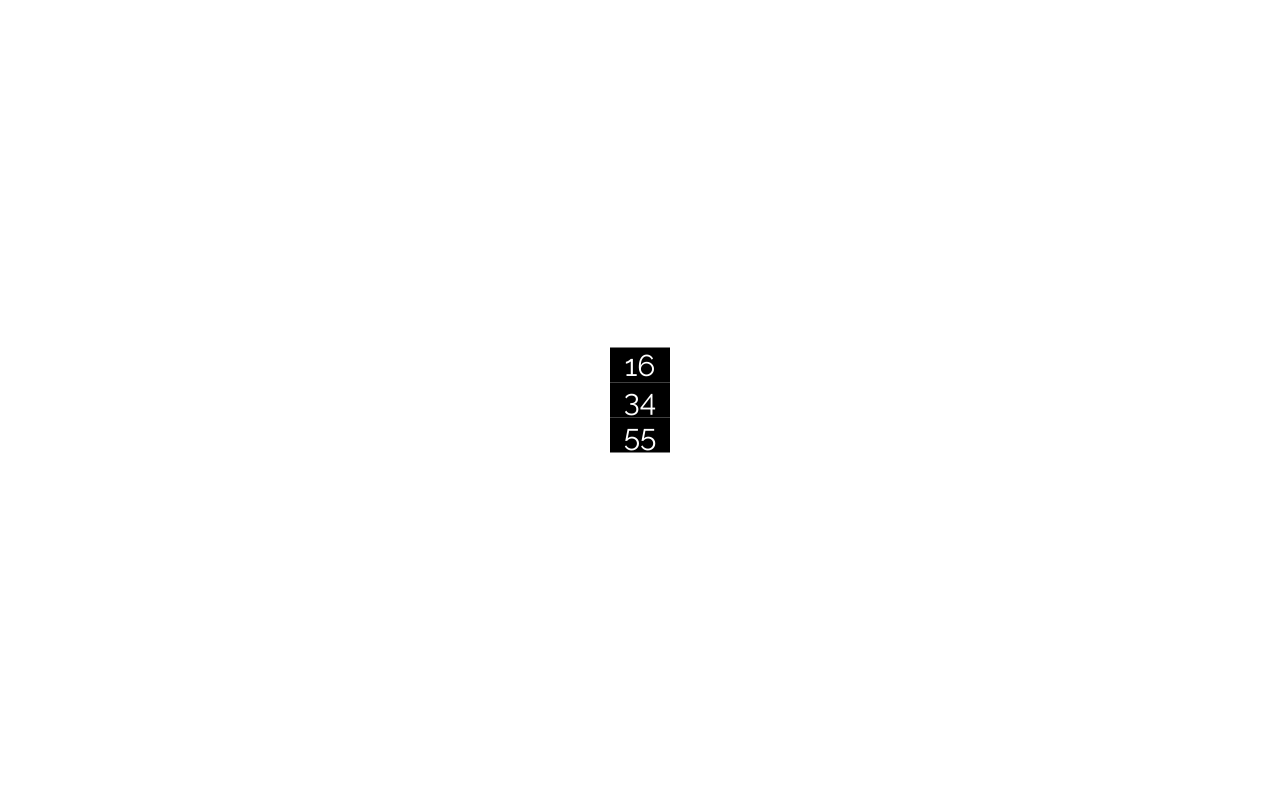
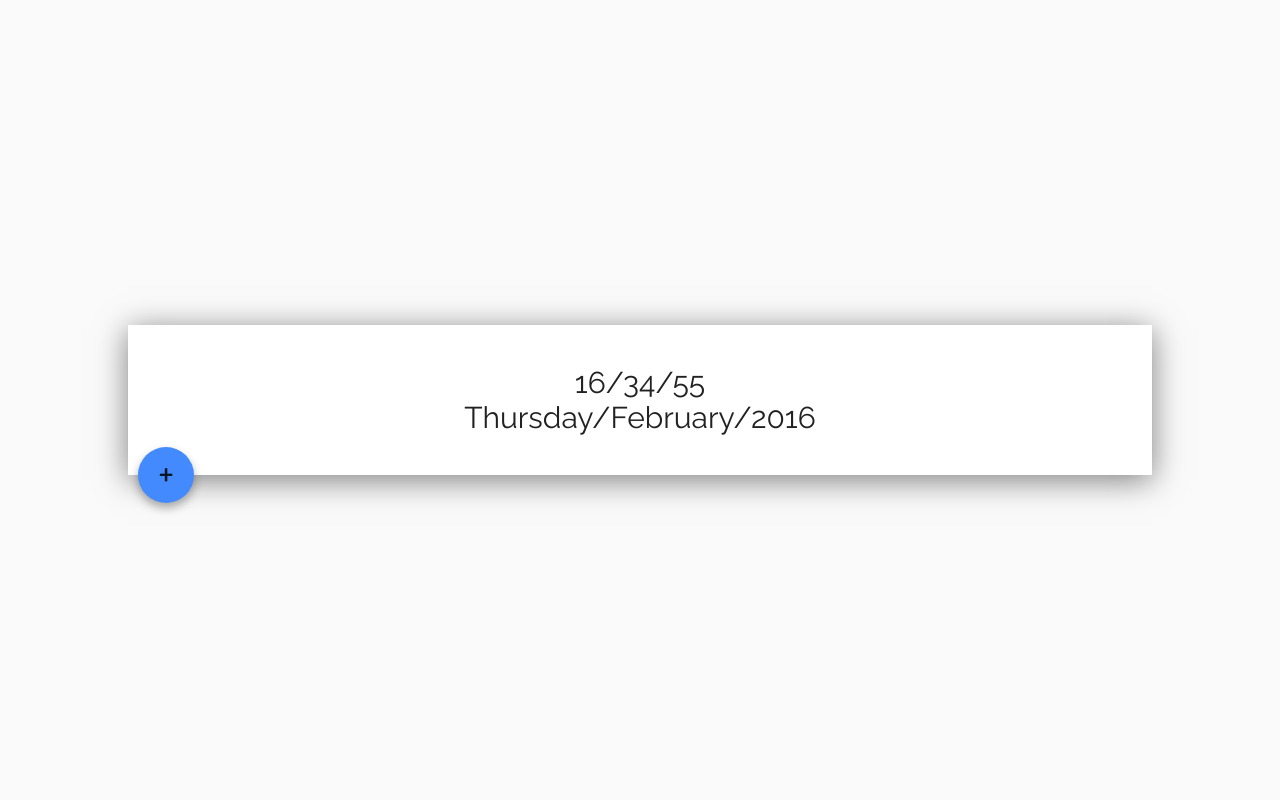
Before and after one commit to veebirakenduste-kasutajaliidesed-2016k/1.kodutoo-II-ruhm, a PHP site: page /clock.html in a window 1280 px wide. Run offline with PHP 8.4, Linux system fonts and the light colour scheme.

Commit message:
HW-1 Styled. Added day/month/year. Added an action button for more functions.

```diff
--- a/clock.html
+++ b/clock.html
@@ -5,13 +5,14 @@
 	<title>Kell</title>
 	<link rel="stylesheet" href="style.css">
 	<link href='https://fonts.googleapis.com/css?family=Raleway' rel='stylesheet' type='text/css'>
+
 </head>
 <body>
 	<div class="container">
-		<div id="clock" class="clock">
-			<div class="clock__number" id="hr"></div>
-			<div class="clock__number" id="min"></div>
-			<div class="clock__number" id="sec"></div>
+		<div class="clock" id="clock">
+			<a class="btn" id="btn">+</a>
+			<div class="clock__number" id="time"></div>
+			<div class="date" id="date"></div>
 		</div>
 	</div>
 </body>
--- a/clock.js
+++ b/clock.js
@@ -1,11 +1,16 @@
 window.onload = function(){ //assign divs to variables after page has finished loading
-		var hr = document.getElementById("hr");
+		var d = new Date();
+		var time = document.getElementById("time");
 		var min = document.getElementById("min");
 		var sec = document.getElementById("sec");
+		var date = document.getElementById("date");
+		//arrays for string values of dates
+		var month = ["January", "February", "March", "April", "May", "June", "July", "August", "September", "October", "November", "December"];
+		var day = ["Sunday", "Monday", "Tuesday", "Wednesday", "Thursday", "Friday", "Saturday"];
 	setInterval(function(){ //update every second
-		var d = new Date();
-		hr.innerHTML = '<p class="clock__number--nopadding">'+d.getHours()+'</p>';
-		min.innerHTML = '<p class="clock__number--nopadding">'+d.getMinutes()+'</p>';
-		sec.innerHTML = '<p class="clock__number--nopadding">'+d.getSeconds()+'</p>';
+		d = new Date();
+		time.innerHTML = '<p class="clock__number--nopadding">'+d.getHours()+'/'+d.getMinutes()+'/'+d.getSeconds()+'</p>';
+		return d;
 	},1000);
+	date.innerHTML = day[d.getDay()]+'/'+month[d.getMonth()]+'/'+d.getFullYear();
 }
--- a/style.css
+++ b/style.css
@@ -2,23 +2,45 @@ html,body{ margin:0; padding:0; height:100%; width:100%; font-family: 'Raleway',
 .container{
 	width:100%;
 	height:100%;
+	position: relative;
+	background-color:#FAFAFA;
 }
 .clock{
+    width: 80%;
+    padding: 40px 0px 40px 0px;
 	position: absolute;
-	width:100%;
-    margin: 0 auto;
-    top: 50%;
-    transform: translateY(-50%);
+	top: 50%;
+	left: 50%;
+	transform: translate(-50%, -50%);
+	text-align:center;
+	background-color:#FFFFFF;
+	color:rgba(0,0,0,0.87);
+	font-size: 30px;
+	-webkit-box-shadow: 0px 5px 30px 0px rgba(0,0,0,0.50);
+	-moz-box-shadow: 0px 5px 30px 0px rgba(0,0,0,0.50);
+	box-shadow: 0px 5px 30px 0px rgba(0,0,0,0.50);
 }
 .clock__number{
-	text-align:center;
-	width: 60px;
-    margin: 0 auto;
-    background-color: black;
-    color: white;
-    font-size: 30px;
+    display:inline-block;
 }
 .clock__number--nopadding{
 	padding:0;
 	margin:0;
 }
+.btn{
+	display:block;
+	width:56px;
+	height:56px;
+	background-color:#448AFF;
+	border-radius:56px;
+	text-align:center;
+	line-height:56px;
+	position:absolute;
+	z-index:1;
+	left:10px;
+	top:122px;
+	font-size:40px;
+	-webkit-box-shadow: 0px 5px 10px 0px rgba(0,0,0,0.31);
+	-moz-box-shadow: 0px 5px 10px 0px rgba(0,0,0,0.31);
+	box-shadow: 0px 5px 10px 0px rgba(0,0,0,0.31);
+}
```
